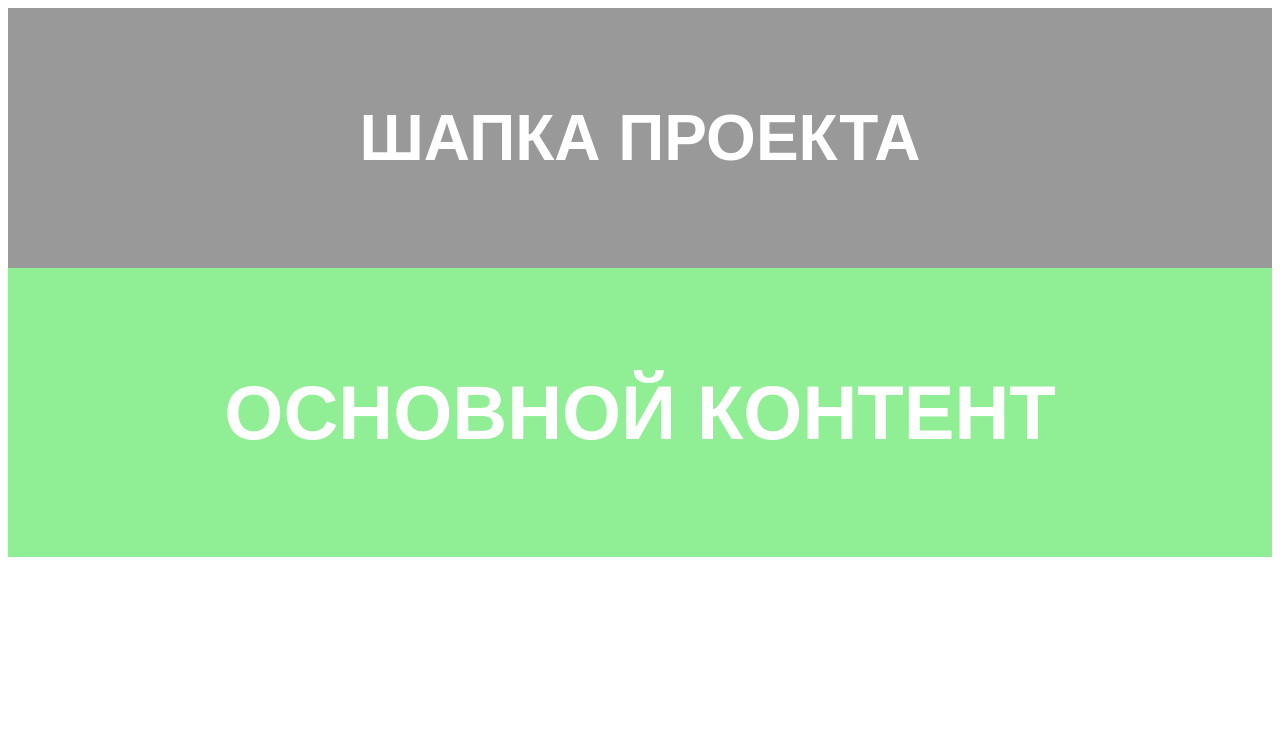
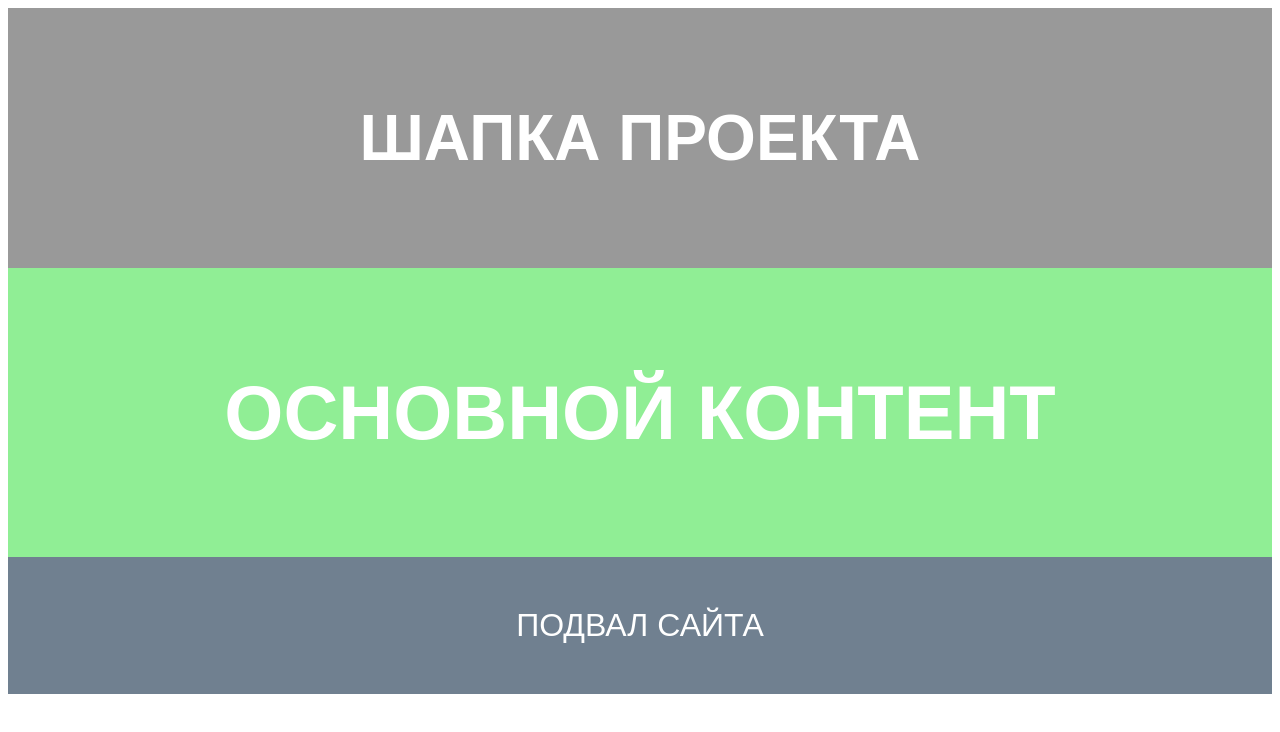
Before and after one commit to gilodo/remote-test, a plain HTML site: page index.html in a window 1280 px wide. Drawn offline with Linux system fonts and the light colour scheme.

Commit message:
footer ready

```diff
--- a/index.html
+++ b/index.html
@@ -13,5 +13,8 @@
     <main class="main">
         <h1>ОСНОВНОЙ КОНТЕНТ</h1>
     </main>
+    <div class="footer">
+        ПОДВАЛ САЙТА
+    </div>
 </body>
 </html>
--- a/main.css
+++ b/main.css
@@ -16,3 +16,12 @@
     font-family: sans-serif;
     text-align: center;
 }
+
+.footer {
+    background: slategrey;
+    padding: 50px;
+    font-size: 32px;
+    color: #fff;
+    font-family: sans-serif;
+    text-align: center;
+}
```
